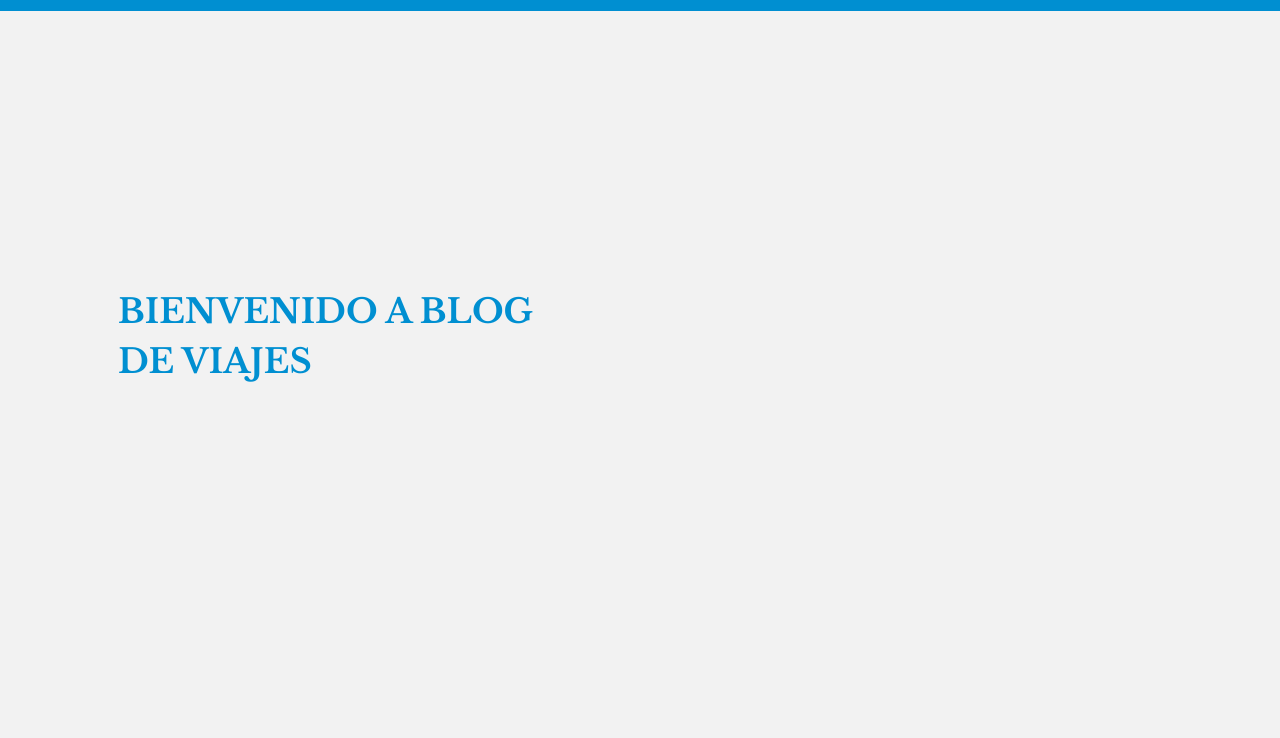
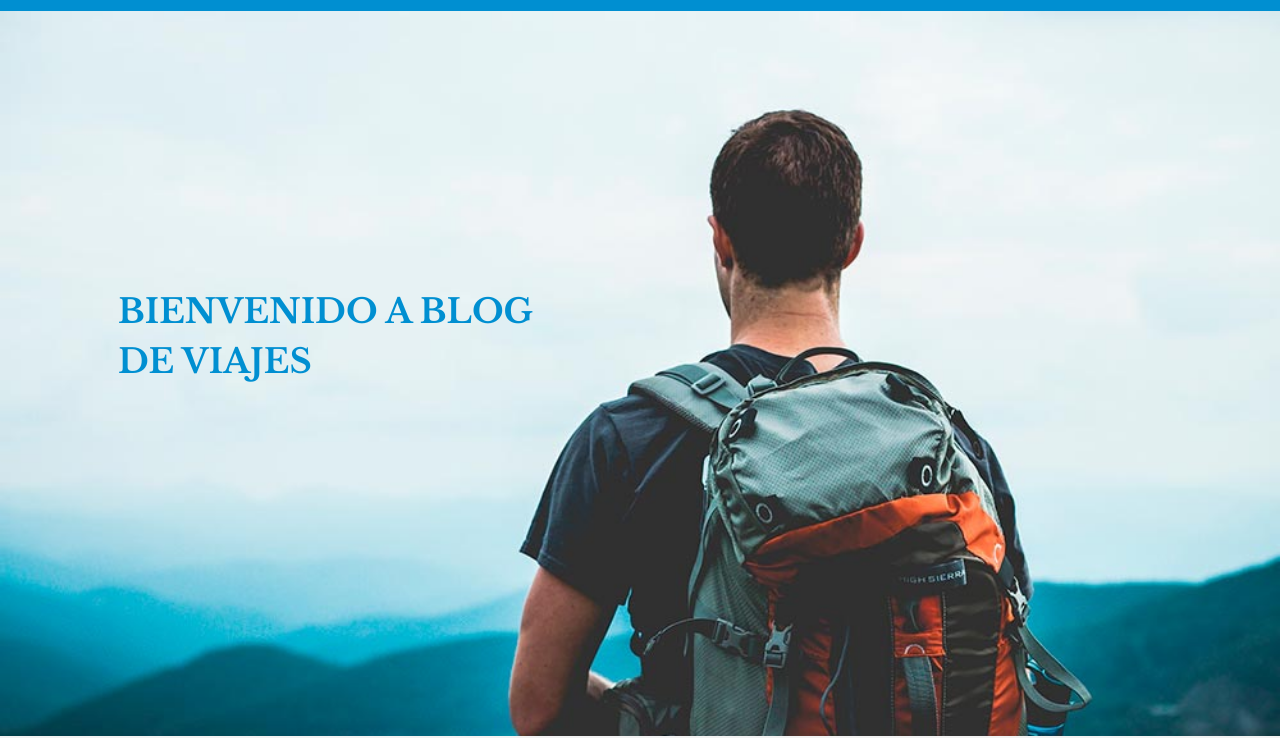
Before and after one commit to FerGuevaraM95/travels-blog, a website: page index.html in a window 1280 px wide. Shown: the part 64-802 px from the top of the page. Drawn offline with nearby package versions, Linux system fonts and the light colour scheme.

Commit message:
fix background

```diff
--- a/sass/layout/_header.scss
+++ b/sass/layout/_header.scss
@@ -23,7 +23,7 @@
 
 .hero {
     height: 100vh;
-    background: url(./public/img/hero.jpg);
+    background: url(../img/hero.jpg);
     background-repeat: no-repeat;
     background-position: center center;
     background-size: cover;
```
Also changed, not shown: public/css/styles.css.
